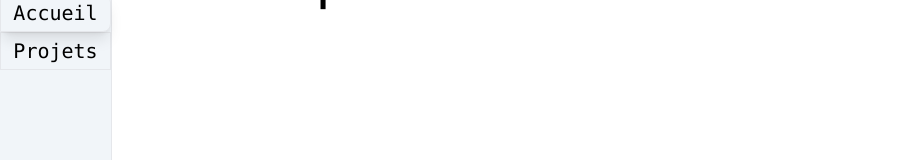
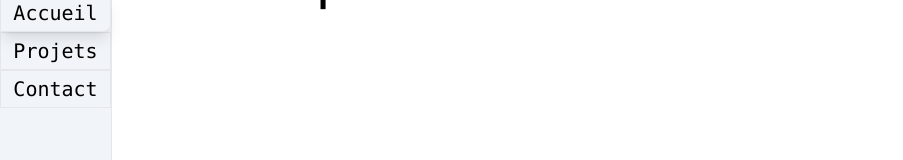
Before and after one commit to Mochafe/Portfolio-next.js, a Next.js app: page / in a window 1280 px wide. Shown: the part 332-492 px from the top of the page, without its empty margins (0-903 px from the left). Built offline with nearby package versions, Linux system fonts and the light colour scheme.

Commit message:
add new page

```diff
--- a/components/navbar.tsx
+++ b/components/navbar.tsx
@@ -4,49 +4,66 @@ import LinkNavbar from "./linkNavbar"
 import { useRouter } from "next/router";
 import { useState, useEffect } from "react";
 
-interface Active{
+interface Active {
     home: boolean,
-    works: boolean
+    works: boolean,
+    contact: boolean
 }
 
 export default function Navbar() {
     const [active, setActive] = useState<Active>({
         home: true,
-        works: false
+        works: false,
+        contact: false
     })
     let urlTest = useRouter().pathname;
 
+    console.log(urlTest);
+
 
     useEffect(() => {
-        switch(urlTest) {
+        switch (urlTest) {
             case "/":
                 setActive(
                     {
                         home: true,
-                        works: false
+                        works: false,
+                        contact: false
                     }
                 );
-            break;
+                break;
             case "/works":
                 setActive(
                     {
                         home: false,
-                        works: true
+                        works: true,
+                        contact: false
                     }
                 )
+                break;
+            case "/contact":
+                setActive(
+                    {
+                        home: false,
+                        works: false,
+                        contact: true
+                    }
+                )
+                break;
         }
     }, [useRouter().pathname])
 
 
 
     return (
-        <nav className="bg-slate-100 border-t h-16 w-screen md:h-screen md:w-28 fixed bottom-0 flex md:flex-col border-r z-10">
+        <nav className="bg-slate-100 border-t h-16 w-screen md:h-screen md:w-28 fixed bottom-0 flex md:flex-col md:border-r z-10">
             <Link href="/" className="hidden md:block">
                 <Image className="md:mx-auto mt-3" src="/logo_florian_pasquet.png" width="100" height="73" alt="logo" draggable="false" />
             </Link>
             <ul className="md:mt-[30vh] w-full flex md:flex-col justify-center text-xl">
-                <LinkNavbar href="/" name="Accueil" active={active.home}/>
-                <LinkNavbar href="/works" name="Projets" active={active.works}/>
+                <LinkNavbar href="/" name="Accueil" active={active.home} />
+                <LinkNavbar href="/works" name="Projets" active={active.works} />
+                <LinkNavbar href="/contact" name="Contact" active={active.contact} />
             </ul>
         </nav>
     )
```
